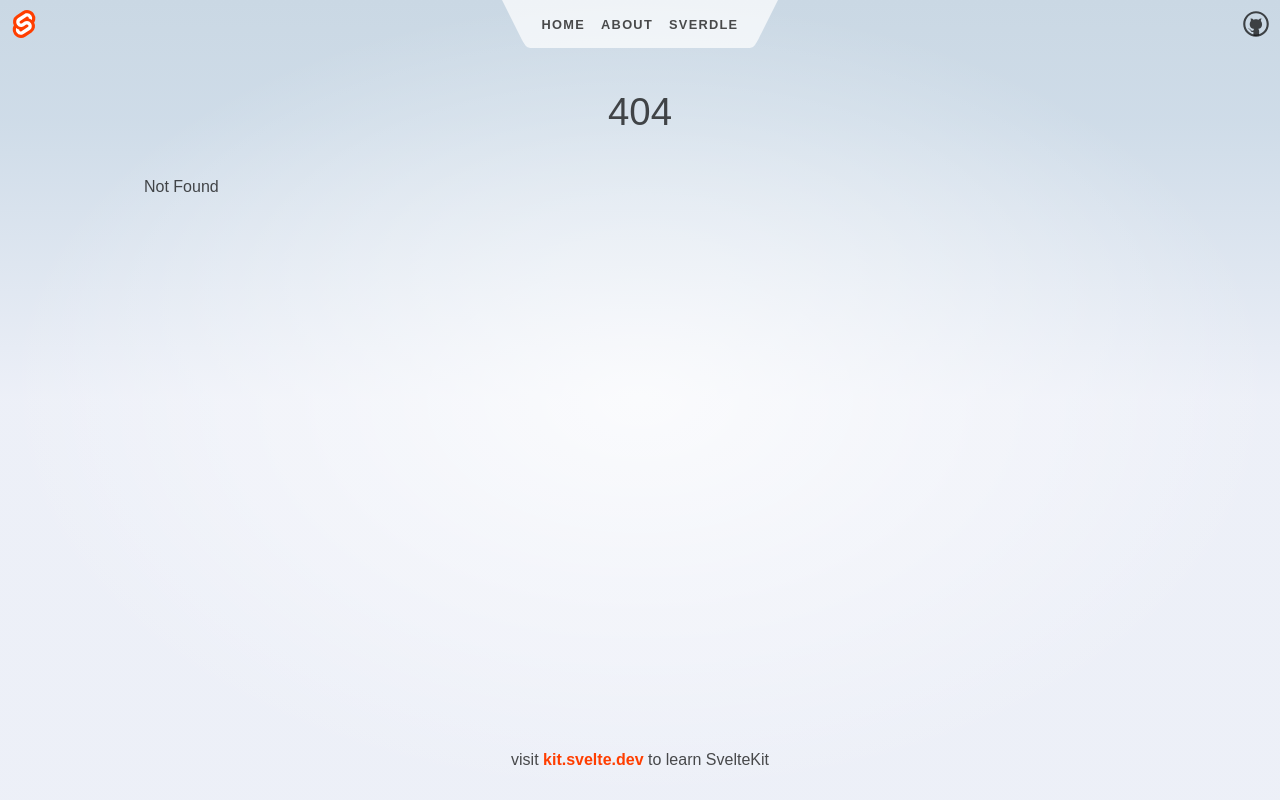
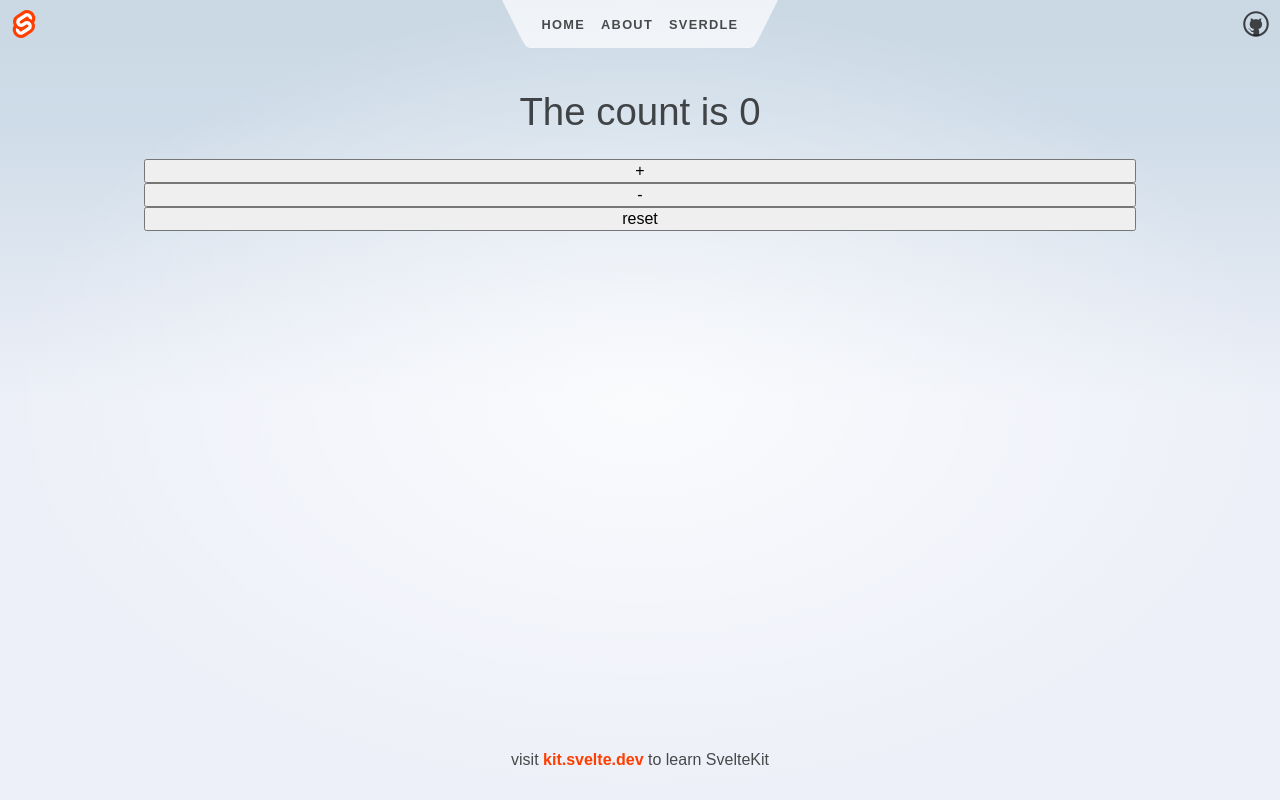
Before and after one commit to thisdot/starter.dev, a SvelteKit app in the folder starters/svelte-kit-scss/: page /store-test in a window 1280 px wide. Before the commit this address had no page. Built offline with nearby package versions, Linux system fonts and the light colour scheme.

Commit message:
chore: test store

```diff
--- /dev/null
+++ b/starters/svelte-kit-scss/src/routes/store-test/+page.svelte
@@ -0,0 +1,12 @@
+<script>
+	import { count } from './stores.js';
+	import Incrementer from './Incrementer.svelte';
+	import Decrementer from './Decrementer.svelte';
+	import Resetter from './Resetter.svelte';
+</script>
+
+<h1>The count is {$count}</h1>
+
+<Incrementer/>
+<Decrementer/>
+<Resetter/>
--- /dev/null
+++ b/starters/svelte-kit-scss/src/routes/store-test/Decrementer.svelte
@@ -0,0 +1,11 @@
+<script>
+	import { count } from './stores.js';
+
+	function decrement() {
+		count.update(n => n - 1);
+	}
+</script>
+
+<button on:click={decrement}>
+	-
+</button>
--- /dev/null
+++ b/starters/svelte-kit-scss/src/routes/store-test/Incrementer.svelte
@@ -0,0 +1,11 @@
+<script>
+	import { count } from './stores.js';
+
+	function increment() {
+		count.update(n => n + 1);
+	}
+</script>
+
+<button on:click={increment}>
+	+
+</button>
--- /dev/null
+++ b/starters/svelte-kit-scss/src/routes/store-test/Resetter.svelte
@@ -0,0 +1,11 @@
+<script>
+	import { count } from './stores.js';
+
+	function reset() {
+		count.set(0);
+	}
+</script>
+
+<button on:click={reset}>
+	reset
+</button>
--- /dev/null
+++ b/starters/svelte-kit-scss/src/routes/store-test/stores.js
@@ -0,0 +1,3 @@
+import { writable } from 'svelte/store';
+
+export const count = writable(0);
```
